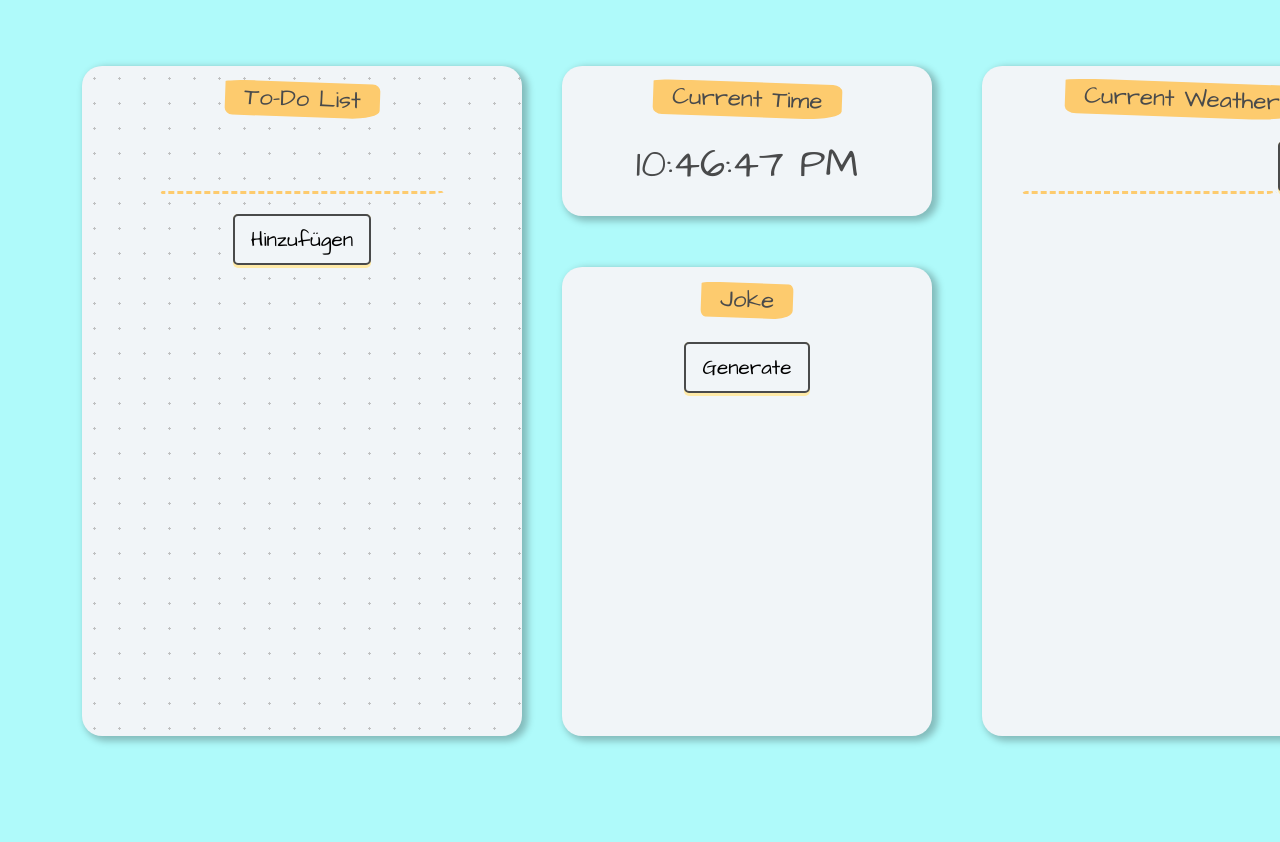
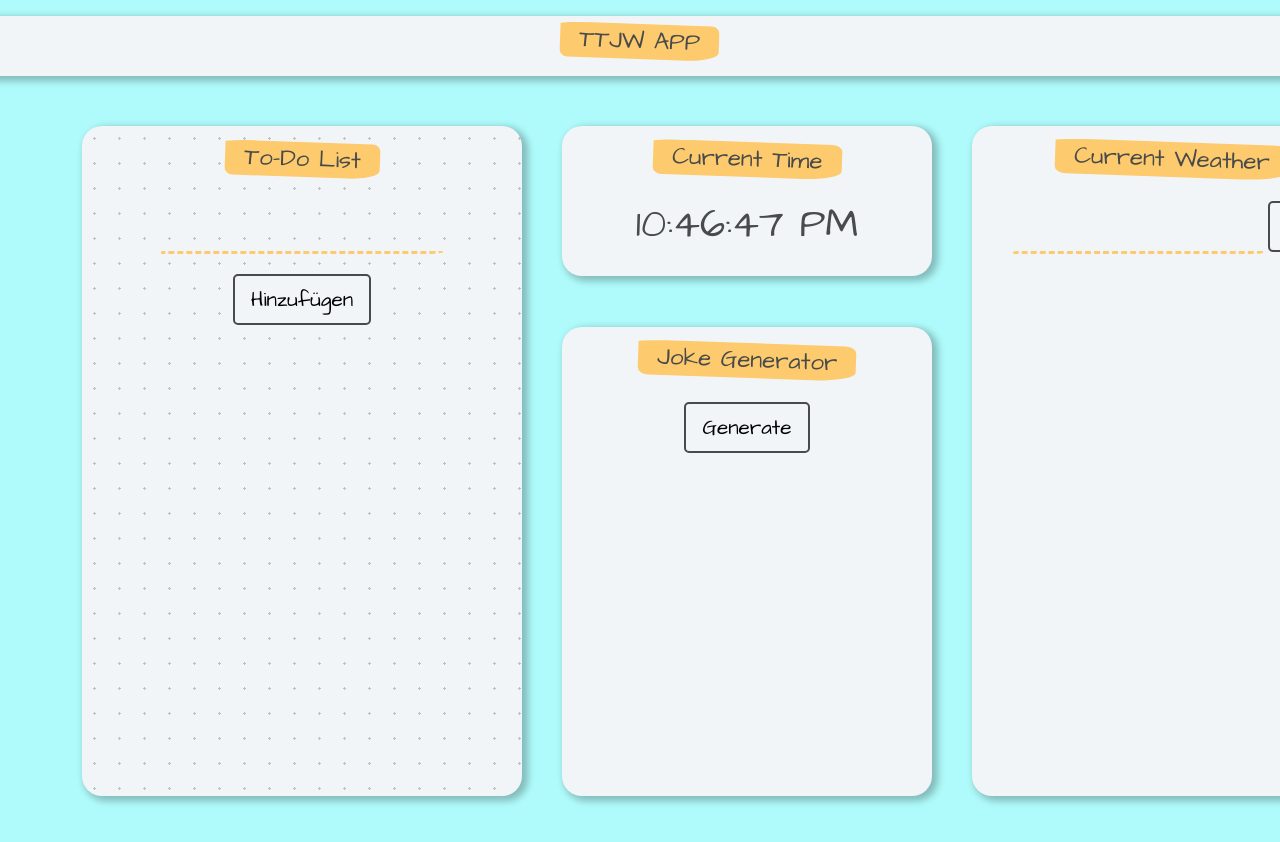
Before and after one commit to m-bahaji/TTJW, a React (Create React App) app: page / in a window 1280 px wide. Shown: the top 842 px of the page. After the commit the page ends 812 px from the top, so only its background shows below. Built offline with nearby package versions, Linux system fonts and the light colour scheme.

Commit message:
API hidden in env

```diff
--- a/public/styles.css
+++ b/public/styles.css
@@ -110,12 +110,23 @@ li {
   box-shadow: 4px 3px 7px 2px #00000040;
   padding: 1rem;
   box-sizing: border-box;
-  margin-left: 50px;
+  margin-left: 40px;
 }
 /* Container Style für Joke App */
 .custom-container-Joke {
   width: 370px;
   height: 469px;
+  background: #f1f5f8;
+  background-size: 25px 25px;
+  border-radius: 20px;
+  box-shadow: 4px 3px 7px 2px #00000040;
+  padding: 1rem;
+  box-sizing: border-box;
+}
+/* Container Style für Heading App */
+.custom-container-heading {
+  width: 1473px;
+  height: 60px;
   background: #f1f5f8;
   background-size: 25px 25px;
   border-radius: 20px;
@@ -140,7 +151,7 @@ li {
   margin-top: 50px;
   display: grid;
   grid-template-columns: 1fr 1fr 1fr;
-  grid-template-rows: 0.6fr 1.4fr 1fr;
+  grid-template-rows: 0.6fr 1.4fr;
   gap: 0px 0px;
   grid-auto-flow: row;
   grid-template-areas:
--- a/src/components/App.jsx
+++ b/src/components/App.jsx
@@ -7,6 +7,7 @@ import Joke from "./Joke";
 export default function App() {
   const [inputText, setInputText] = useState("");
   const [items, setItems] = useState([]);
+  const [buttonColor, setButtonColor] = useState(false);
 
   function handleChange(event) {
     const newValue = event.target.value;
@@ -26,12 +27,23 @@ export default function App() {
   function deleteItem(id) {
     setItems((prevItems) => {
       return prevItems.filter((item, index) => {
+        console.log(prevItems);
         return index !== id;
       });
     });
   }
+  function mouseOver() {
+    setButtonColor(true);
+  }
+  function mouseOut() {
+    setButtonColor(false);
+  }
 
   return (
+    <div>
+      <div className="heading custom-container-heading">
+        <h1>TTJW APP</h1>
+      </div>
       <div className="container">
         <div className="custom-container-TODO Todo-List">
           <div className="heading">
@@ -39,7 +51,14 @@ export default function App() {
           </div>
           <div className="form">
             <input onChange={handleChange} type="text" value={inputText} />
-          <button onClick={addItem}>
+            <button
+              style={{
+                backgroundColor: buttonColor === true ? "black" : "transparent",
+              }}
+              onMouseOut={mouseOut}
+              onMouseOver={mouseOver}
+              onClick={addItem}
+            >
               <span>Hinzufügen</span>
             </button>
           </div>
@@ -60,5 +79,6 @@ export default function App() {
         <Joke />
         <CurrentWeather />
       </div>
+    </div>
   );
 }
--- a/src/components/CurrentWeather.jsx
+++ b/src/components/CurrentWeather.jsx
@@ -4,24 +4,26 @@ import WeatherIcon from "./WeatherIcon";
 export default function Weather() {
   const [city, setCity] = useState("");
   const [weather, setWeather] = useState(null);
+  const [buttonColor, setButtonColor] = useState(false);
 
   function handleClick() {
     if (city === null || city === "") {
       return;
     }
-    const apiKey = "854e09de099a5dd32d428062a572a45f";
+    const apiKey = process.env.REACT_APP_API_KEY;
     const unit = "metric";
     const lang = "de";
-    const apiUrl =
-      "https://api.openweathermap.org/data/2.5/weather?q=" +
-      city +
-      "&appid=" +
-      apiKey +
-      "&units=" +
-      unit +
-      "&lang=" +
-      lang;
-    fetch(apiUrl)
+    // const apiUrl =
+    //   "https://api.openweathermap.org/data/2.5/weather?q=" +
+    //   city +
+    //   "&appid=" +
+    //   apiKey +
+    //   "&units=" +
+    //   unit +
+    //   "&lang=" +
+    //   lang;
+    const weatherURL = `https://api.openweathermap.org/data/2.5/weather?q=${city}&appid=${apiKey}&units=${unit}&lang=${lang}`;
+    fetch(weatherURL)
       .then((response) => response.json())
       .then((data) => {
         if (data.cod === "404") {
@@ -30,7 +32,12 @@ export default function Weather() {
           setWeather(data);
         }
       });
-    console.log(weather.weather);
+  }
+  function mouseOver() {
+    setButtonColor(true);
+  }
+  function mouseOut() {
+    setButtonColor(false);
   }
 
   return (
@@ -44,7 +51,14 @@ export default function Weather() {
         value={city}
         onChange={(event) => setCity(event.target.value)}
       ></input>
-      <button onClick={handleClick}>
+      <button
+        onMouseOver={mouseOver}
+        onMouseOut={mouseOut}
+        style={{
+          backgroundColor: buttonColor === true ? "black" : "transparent",
+        }}
+        onClick={handleClick}
+      >
         <span>Go!</span>
       </button>
       {weather && (
--- a/src/components/Joke.jsx
+++ b/src/components/Joke.jsx
@@ -1,11 +1,12 @@
 import React, { useState } from "react";
 
-export default function Joke() {
+export default function Joke(props) {
   const [currentJoke, setJoke] = useState(null);
+  const [buttonColor, setButtonColor] = useState(false);
 
   function handleClick() {
     const APIJOKE =
-      "https://v2.jokeapi.dev/joke/Any?lang=de&blacklistFlags=racist&type=single&idRange=0-25";
+      "https://v2.jokeapi.dev/joke/Any?lang=de&blacklistFlags=racist,sexist&type=single&idRange=0-30";
 
     fetch(APIJOKE)
       .then((response) => response.json())
@@ -13,12 +14,26 @@ export default function Joke() {
         setJoke(data);
       });
   }
+  function mouseOver() {
+    setButtonColor(true);
+  }
+  function mouseOut() {
+    setButtonColor(false);
+  }
   return (
     <div className="custom-container-Joke Joke-Generator">
       <div className="heading">
-        <h1>Joke</h1>
+        <h1>Joke Generator</h1>
       </div>
-      <button className="joke-button" onClick={handleClick}>
+      <button
+        onMouseOver={mouseOver}
+        onMouseOut={mouseOut}
+        style={{
+          backgroundColor: buttonColor === true ? "black" : "transparent",
+        }}
+        className="joke-button"
+        onClick={handleClick}
+      >
         <span>Generate</span>
       </button>
       {currentJoke && (
```
Also changed, not shown: 1 other file (tests, documents, lock files or other folders). Lines whose indentation alone changed are shown as unchanged.
